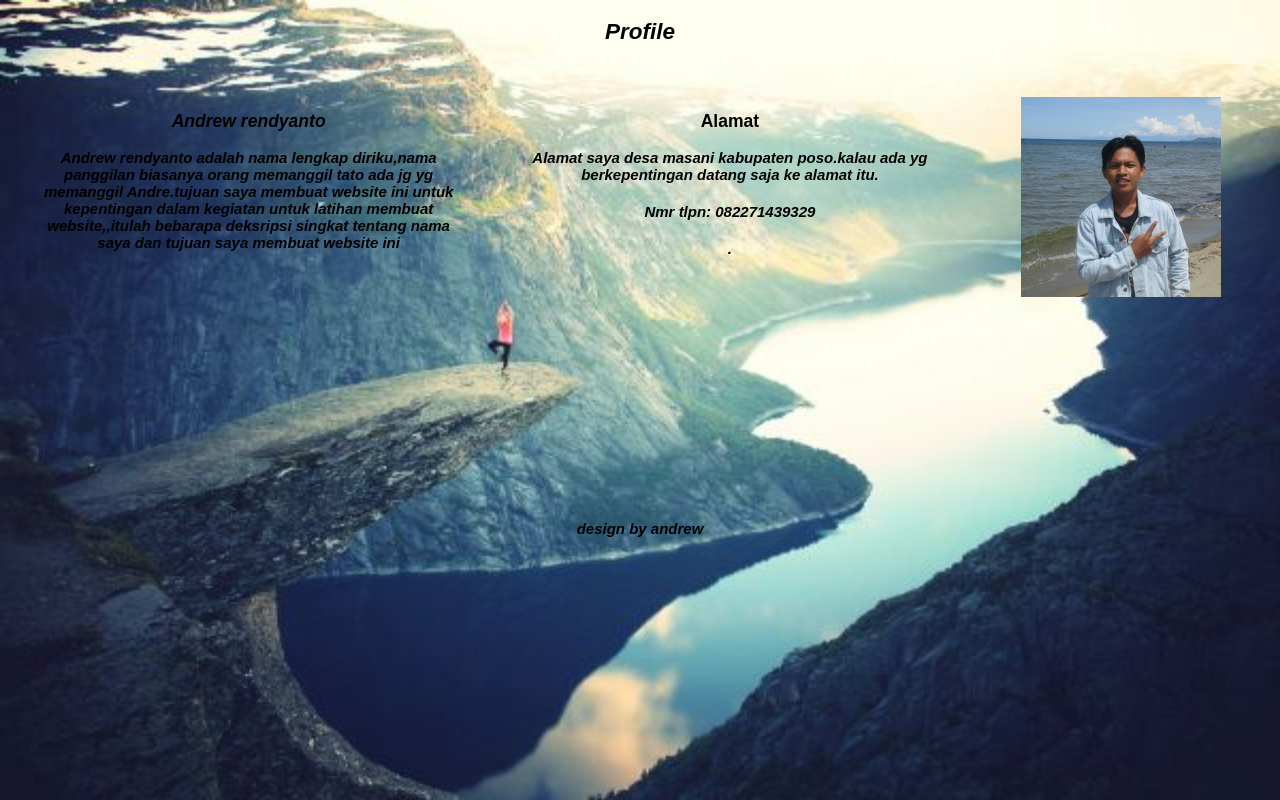
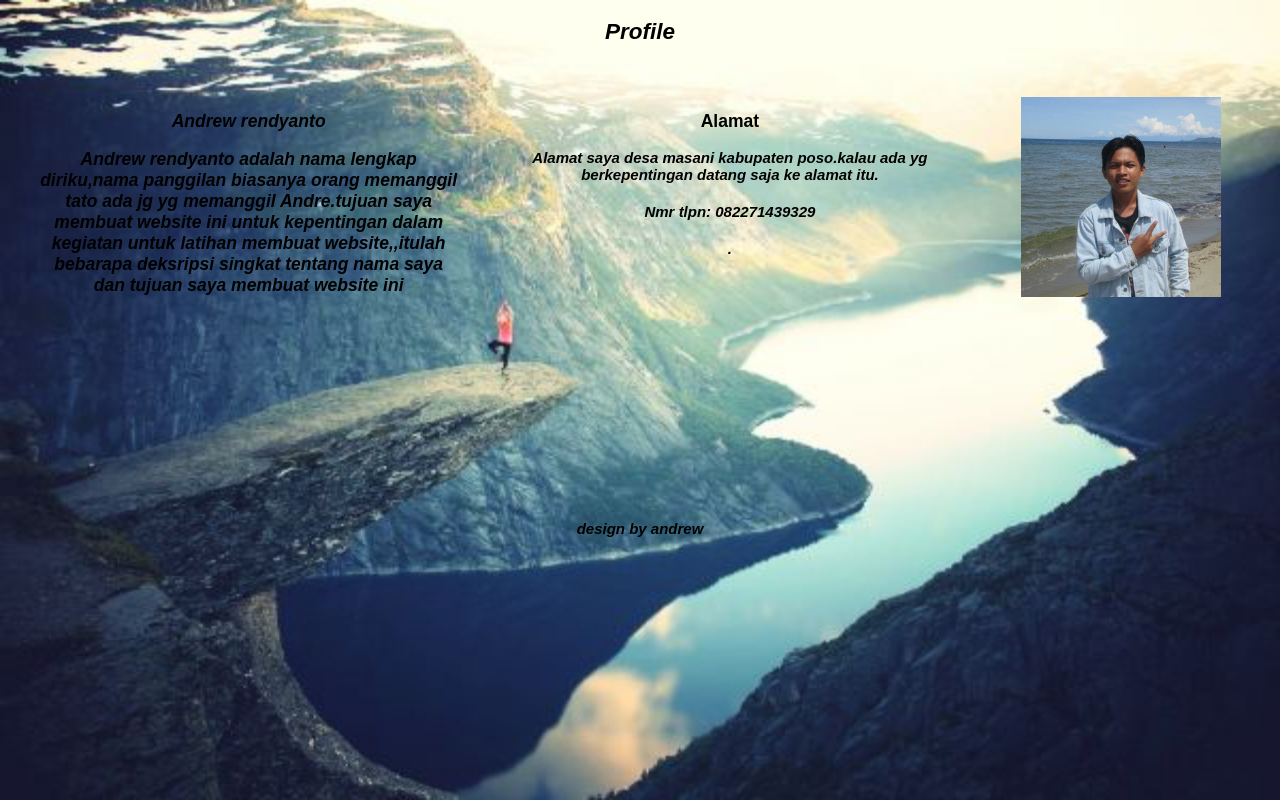
Before and after one commit to andrewtatong/andrewtatong.github.io, a plain HTML site: page profile/profile.html in a window 1280 px wide. Drawn offline with Linux system fonts and the light colour scheme.

Commit message:
initial commit

```diff
--- a/profile/profile.html
+++ b/profile/profile.html
@@ -76,7 +76,7 @@ background: url(fjords.jpg) no-repeat fixed;
 		<div class="column">
 
 		  <h3 style="text-align:center;"><i>Andrew rendyanto</i></h3>
-		  <p><i>Andrew rendyanto adalah nama lengkap diriku,nama panggilan biasanya orang memanggil tato ada jg yg memanggil Andre.tujuan saya membuat website ini untuk kepentingan dalam kegiatan untuk latihan membuat website,,itulah bebarapa deksripsi singkat tentang nama saya dan tujuan saya membuat website ini</i></p>
+		  <p><h3><i>Andrew rendyanto adalah nama lengkap diriku,nama panggilan biasanya orang memanggil tato ada jg yg memanggil Andre.tujuan saya membuat website ini untuk kepentingan dalam kegiatan untuk latihan membuat website,,itulah bebarapa deksripsi singkat tentang nama saya dan tujuan saya membuat website ini</h3></i></p>
 
 		</div>
 		<div class="column">
```
